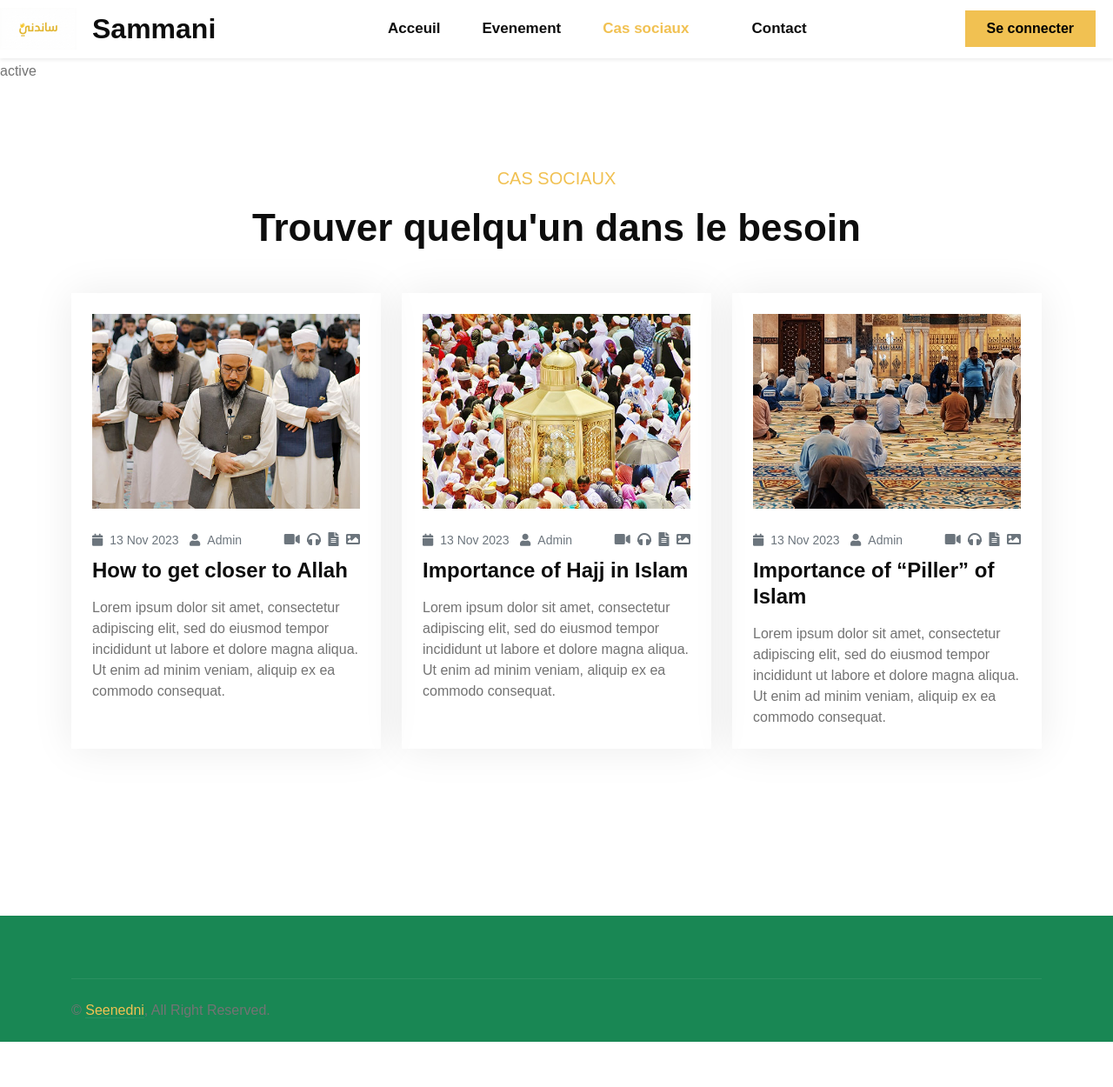
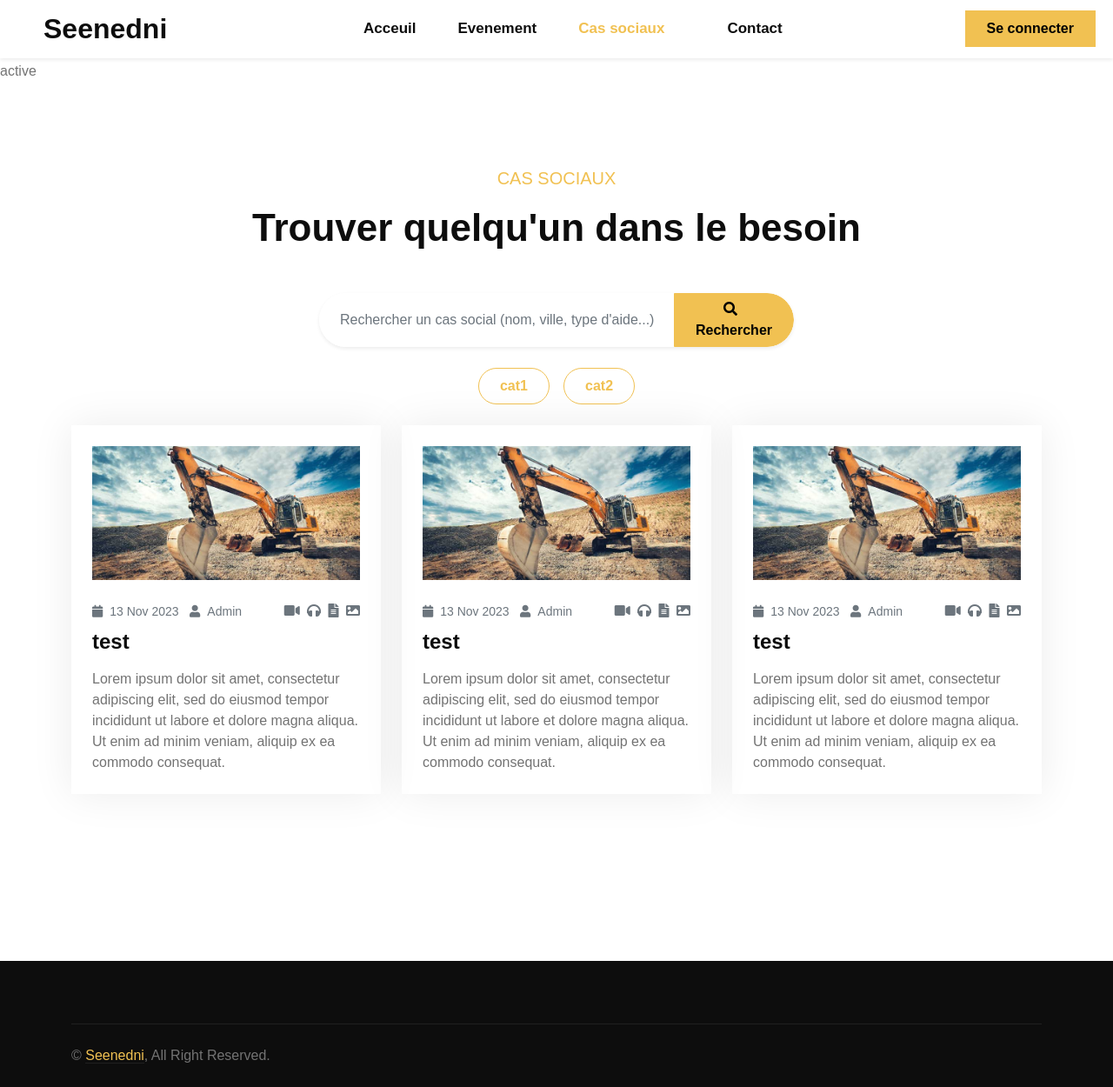
Before and after one commit to FaresKhiari216/MaraTech-2026-Team-SIF, a Django app: page /announcement/ in a window 1280 px wide. Shown: the whole page at 87% size. Before the commit the page ends 1198 px from the top, so only its background shows below. Run offline with Django 5.2, Linux system fonts and the light colour scheme; parts of the project's set-up code (start-up, migrations or seed data) failed here and were passed over; some libraries are stand-ins or nearby versions.

Commit message:
pulling project

```diff
--- a/seenedni/settings.py
+++ b/seenedni/settings.py
@@ -124,7 +124,7 @@ AUTH_USER_MODEL = "UserApp.User"
 # Use an absolute path prefix so generated URLs are like "/static/..."
 STATIC_URL = '/static/'
 STATICFILES_DIRS = [
-    BASE_DIR.parent / "static",
+    BASE_DIR / "static",
 ]
 
 # Default path for media
--- a/static/css/style.css
+++ b/static/css/style.css
@@ -77,8 +77,9 @@ h4, h5, h6, .h4, .h5, .h6 {
 }
 
 .btn-md-square {
-    width: 46px;
-    height: 46px;
+    width: 120px;
+    height: 120px;
+    border-radius: 50% !important;
 }
 
 .btn-lg-square {
@@ -91,13 +92,17 @@ h4, h5, h6, .h4, .h5, .h6 {
 .btn-md-square,
 .btn-lg-square {
     padding: 0;
-    display: flex;
+    display: inline-flex;
     align-items: center;
     justify-content: center;
     font-weight: normal;
         margin-right: 10px; /* Add slight spacing between links */
     }
+
+.btn-md-square i {
+    line-height: 1;
 }
+
 
 .btn.btn-primary:hover {
     color: var(--bs-primary) !important;
@@ -441,7 +446,7 @@ h4, h5, h6, .h4, .h5, .h6 {
 /*** Footer Start ***/
 .footer {
     margin-top: 6rem;
-    background: var(--bs-success);
+    background: var(--bs-dark);
 }
 
 .footer .footer-item p {
--- a/templates/announcement.html
+++ b/templates/announcement.html
@@ -12,11 +12,35 @@
                     <p class="fs-5 text-uppercase text-primary">Cas sociaux</p>
                     <h1 style ="font-size: 2.75rem;" class="display-3">Trouver quelqu'un dans le besoin</h1>
                 </div>
+                <!-- Search bar -->
+                <div class="row justify-content-center mb-4">
+                    <div class="col-lg-6 col-md-8">
+                        <form method="get" class="d-flex shadow-sm rounded-pill overflow-hidden bg-white">
+                            <input type="text" name="q" class="form-control border-0 ps-4" placeholder="Rechercher un cas social (nom, ville, type d'aide...)" aria-label="Rechercher un cas social">
+                            <button class="btn btn-primary px-4" type="submit" style="border-radius: 0 999px 999px 0;">
+                                <i style="font-size:16px" class="fa fa-search me-2"></i>Rechercher
+                            </button>
+                        </form>
+                    </div>
+                </div>
+                <!-- Category filter -->
+                <div class="row justify-content-center mb-4">
+                    <div class="col-lg-6 col-md-8 d-flex justify-content-center gap-3 flex-wrap">
+                        <button type="submit" form="filter-form" name="category" value="cat1" class="btn btn-outline-primary rounded-pill px-4 py-2">cat1</button>
+                        <button type="submit" form="filter-form" name="category" value="cat2" class="btn btn-outline-primary rounded-pill px-4 py-2">cat2</button>
+                    </div>
+                </div>
+
+                <!-- Hidden form to handle filters/search together -->
+                <form id="filter-form" method="get" class="d-none">
+                    <input type="hidden" name="q" value="">
+                    <input type="hidden" name="category" value="">
+                </form>
                 <div class="row g-4 justify-content-center">
                     <div class="col-lg-6 col-xl-4">
                         <div class="sermon-item wow fadeIn" data-wow-delay="0.1s">
                             <div class="overflow-hidden p-4 pb-0">
-                                <img src="{% static 'img/sermon-1.jpg' %}" class="img-fluid w-100" alt="">
+                                <img src="{% static 'img/test.jpg' %}" class="img-fluid w-100" alt="">
                             </div>
                             <div class="p-4">
                                 <div class="sermon-meta d-flex justify-content-between pb-2">
@@ -31,7 +55,7 @@
                                         <a href="" class=""><i class="fas fa-image text-muted"></i></a>
                                     </div>
                                 </div>
-                                <a href="" class="d-inline-block h4 lh-sm mb-3">How to get closer to Allah</a>
+                                <a href="" class="d-inline-block h4 lh-sm mb-3">test</a>
                                 <p class="mb-0">Lorem ipsum dolor sit amet, consectetur adipiscing elit, sed do eiusmod tempor incididunt ut labore et dolore magna aliqua. Ut enim ad minim veniam,
                                 aliquip ex ea commodo consequat.</p>
                             </div>
@@ -40,7 +64,7 @@
                    <div class="col-lg-6 col-xl-4">
                         <div class="sermon-item wow fadeIn" data-wow-delay="0.3s">
                             <div class="overflow-hidden p-4 pb-0">
-                                <img src="{% static 'img/sermon-2.jpg' %}" class="img-fluid w-100" alt="">
+                                <img src="{% static 'img/test.jpg' %}" class="img-fluid w-100" alt="">
                             </div>
                             <div class="p-4">
                                 <div class="sermon-meta d-flex justify-content-between pb-2">
@@ -55,7 +79,7 @@
                                         <a href="" class=""><i class="fas fa-image text-muted"></i></a>
                                     </div>
                                 </div>
-                                <a href="" class="d-inline-block h4 lh-sm mb-3">Importance of Hajj in Islam</a>
+                                <a href="" class="d-inline-block h4 lh-sm mb-3">test</a>
                                 <p class="mb-0">Lorem ipsum dolor sit amet, consectetur adipiscing elit, sed do eiusmod tempor incididunt ut labore et dolore magna aliqua. Ut enim ad minim veniam,
                                 aliquip ex ea commodo consequat.</p>
                             </div>
@@ -64,7 +88,7 @@
                    <div class="col-lg-6 col-xl-4">
                         <div class="sermon-item wow fadeIn" data-wow-delay="0.5s">
                             <div class="overflow-hidden p-4 pb-0">
-                                <img src="{% static 'img/sermon-3.jpg' %}" class="img-fluid w-100" alt="">
+                                <img src="{% static 'img/test.jpg' %}" class="img-fluid w-100" alt="">
                             </div>
                             <div class="p-4">
                                 <div class="sermon-meta d-flex justify-content-between pb-2">
@@ -79,7 +103,7 @@
                                         <a href="" class=""><i class="fas fa-image text-muted"></i></a>
                                     </div>
                                 </div>
-                                <a href="" class="d-inline-block h4 lh-sm mb-3">Importance of “Piller” of Islam</a>
+                                <a href="" class="d-inline-block h4 lh-sm mb-3">test</a>
                                 <p class="mb-0">Lorem ipsum dolor sit amet, consectetur adipiscing elit, sed do eiusmod tempor incididunt ut labore et dolore magna aliqua. Ut enim ad minim veniam,
                                 aliquip ex ea commodo consequat.</p>
                             </div>
--- a/templates/base.html
+++ b/templates/base.html
@@ -42,9 +42,8 @@
         <div class="container-fluid fixed-top px-0">
             <div class="container-fluid px-0">
                 <nav class="navbar navbar-light navbar-expand-lg py-2 bg-white shadow-sm">
-                    <a href="index.html" class="navbar-brand py-0 d-flex align-items-center">
-                        <img src="{% static 'img/logo.png' %}" alt="Logo" style="height: 48px; width: auto; margin-right: 10px; object-fit: contain;">
-                        <h2 class="mb-0 fw-bold ms-2">Sammani</h2>
+                    <a href="index.html" class="navbar-brand py-0">
+                        <h2 style ="margin-left: 50px" class="mb-0 fw-bold">Seenedni</h2>
                     </a>
                     <button class="navbar-toggler" type="button" data-bs-toggle="collapse" data-bs-target="#navbarCollapse">
                         <span class="fa fa-bars text-primary"></span>
```
Also changed, not shown: templates/event.html (+6 -6 lines), templates/index.html (+5 -5 lines), static/img/test.jpg (added).
